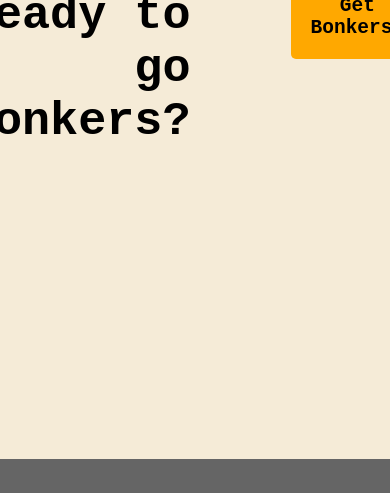
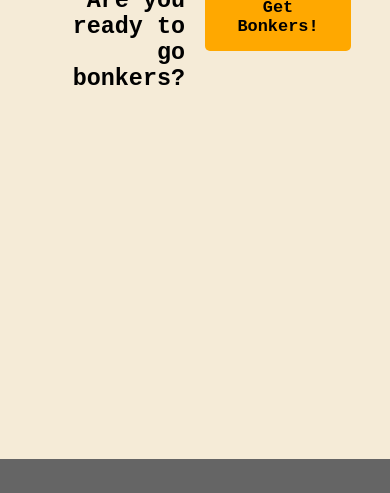
Before and after one commit to r03iuL/friskay, a plain HTML site: page index.html in a window 390 px wide. Shown: the part 3633-4126 px from the top of the page. Drawn offline with Linux system fonts and the light colour scheme.

Commit message:
feat(section-4): Add responsive styles.

```diff
--- a/responsive.css
+++ b/responsive.css
@@ -190,7 +190,6 @@
     border-radius: 50%;
   }
 
-
   /* THIRD SECTION */
   .fact {
     padding: 40px;
@@ -211,6 +210,24 @@
   .fact p {
     margin-left: 0px;
   }
+
+   /* FOURTH SECTION */
+
+#section-4 {
+  display: grid;
+  grid-template-columns: repeat(2, 1fr);
+  justify-content: center;
+  align-items: center;
+  gap: 100px;
+  margin: 600px auto 0px auto;
+  max-width: 80vw;
+}
+
+#section4-left {
+  text-align: right;
+  font-size: 2rem;
+  font-weight: bolder;
+}
 }
 
 /* Mobile devices */
@@ -456,4 +473,27 @@
   .fact p {
     margin-left: 0px;
   }
+
+  /* FOURTH SECTION */
+
+  #section-4 {
+    display: grid;
+    grid-template-columns: repeat(2, 1fr);
+    justify-content: center;
+    align-items: center;
+    gap: 20px;
+    margin: 600px auto 0px auto;
+    max-width: 80vw;
+  }
+  #section-4 .cta-btn {
+    padding: 15px;
+    margin: 0px;
+    font-size: 1.3rem;
+  }
+
+  #section4-left {
+    text-align: right;
+    font-size: 0.9rem;
+    font-weight: bolder;
+  }
 }
```
